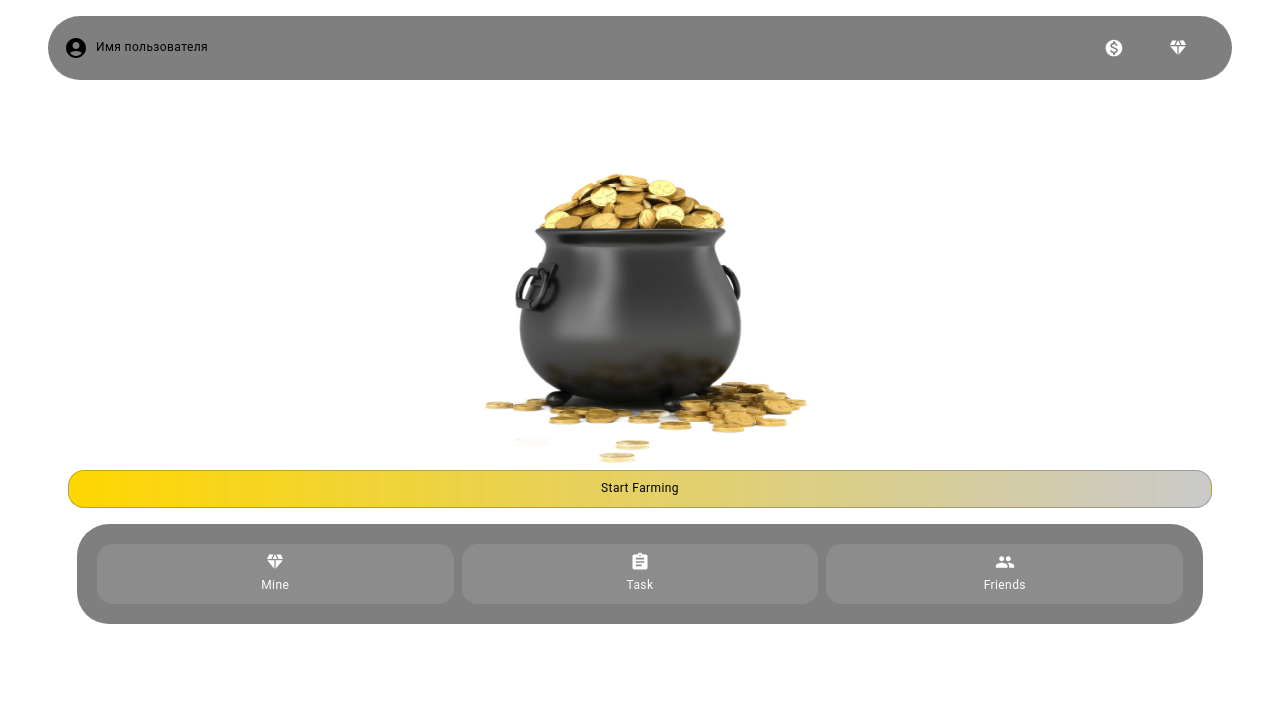
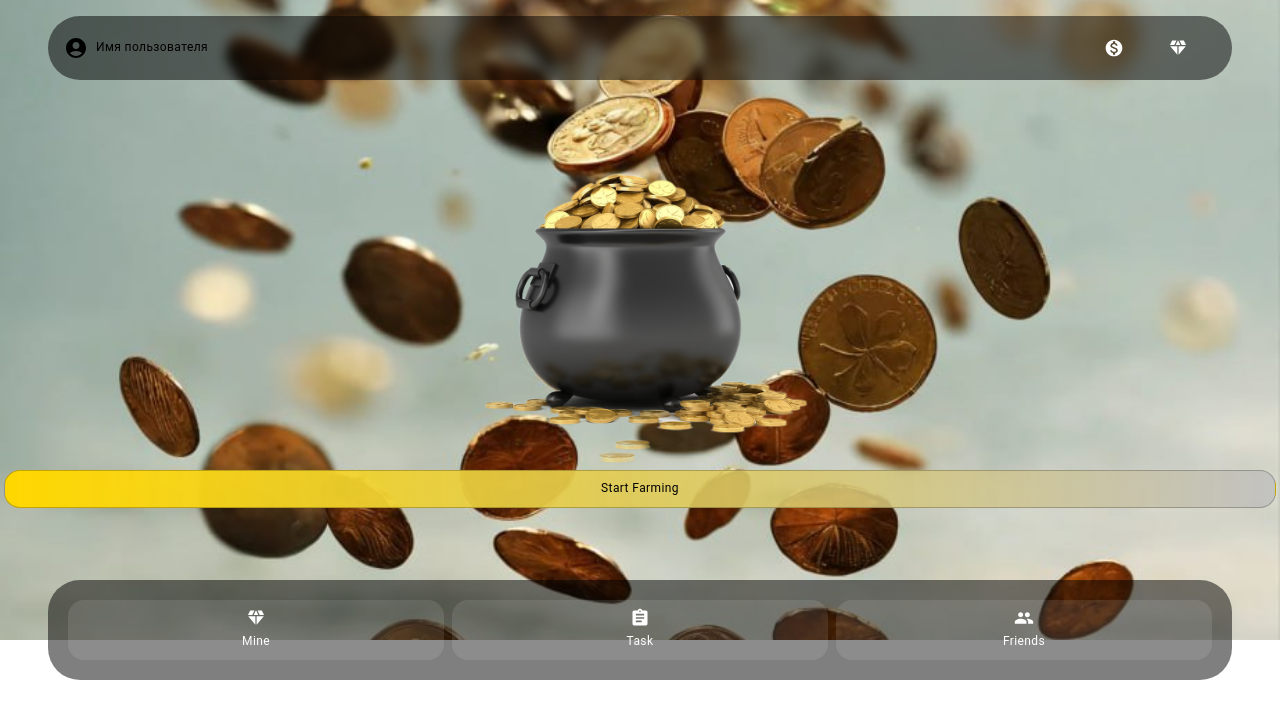
Before and after one commit to kurtkabeina12/CoinOfLuckFrontend, a React (Create React App) app: page / in a window 1280 px wide. Shown: the top 718 px of the page. Built offline with nearby package versions, Linux system fonts and the light colour scheme.

Commit message:
testBackgroud

```diff
--- a/src/Pages/HomePage.tsx
+++ b/src/Pages/HomePage.tsx
@@ -8,11 +8,12 @@ import AccountCircleIcon from '@mui/icons-material/AccountCircle';
 import MonetizationOnIcon from '@mui/icons-material/MonetizationOn';
 
 const ImageSrc = require('../img/GlavImg.png');
+const BackgroundImage = require('../img/Fon1.png');
 
 const TopBar = styled(Box)(({ theme }) => ({
     position: 'absolute',
     top: 0,
-    width: '100%',
+    width: '90%',
     display: 'flex',
     justifyContent: 'space-between',
     alignItems: 'center',
@@ -25,8 +26,8 @@ const TopBar = styled(Box)(({ theme }) => ({
 
 const Overlay = styled(Box)(({ theme }) => ({
     position: 'absolute',
-    bottom: 0,
-    width: '95%',
+    bottom: theme.spacing(-7),
+    width: '90%',
     backgroundColor: 'rgba(0, 0, 0, 0.5)',
     display: 'flex',
     justifyContent: 'center',
@@ -117,7 +118,10 @@ const HomePage: React.FC = () => {
                 justifyContent: 'center',
                 alignItems: 'center',
                 flexDirection: 'column',
-                margin: '0 5%',
+                backgroundImage: `url(${BackgroundImage})`,
+                backgroundSize: 'cover',
+                backgroundPosition: 'center',
+                backgroundRepeat: 'no-repeat',
             }}
         >
             <TopBar>
```
Also changed, not shown: src/img/Fon1.png (added), src/img/Fon2.png (added).
